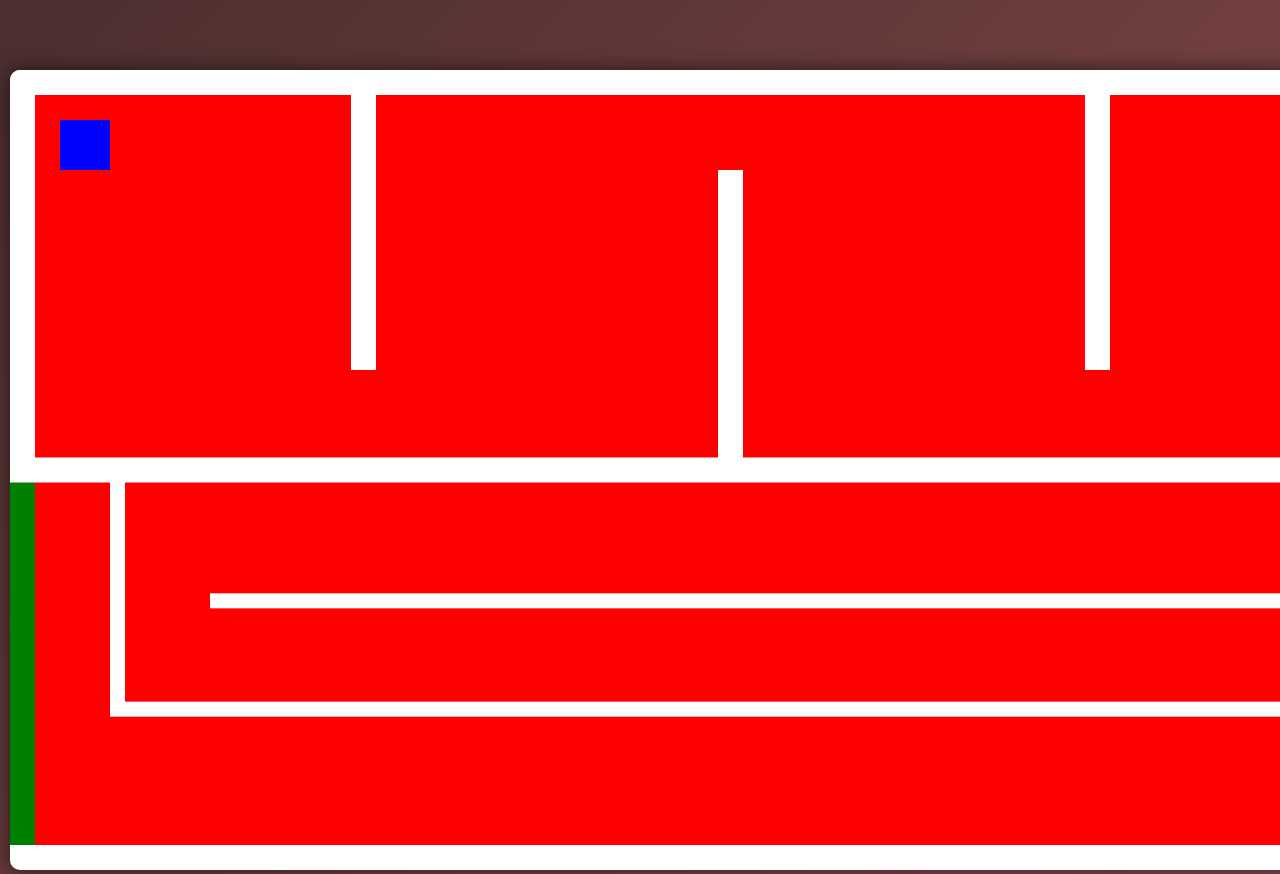
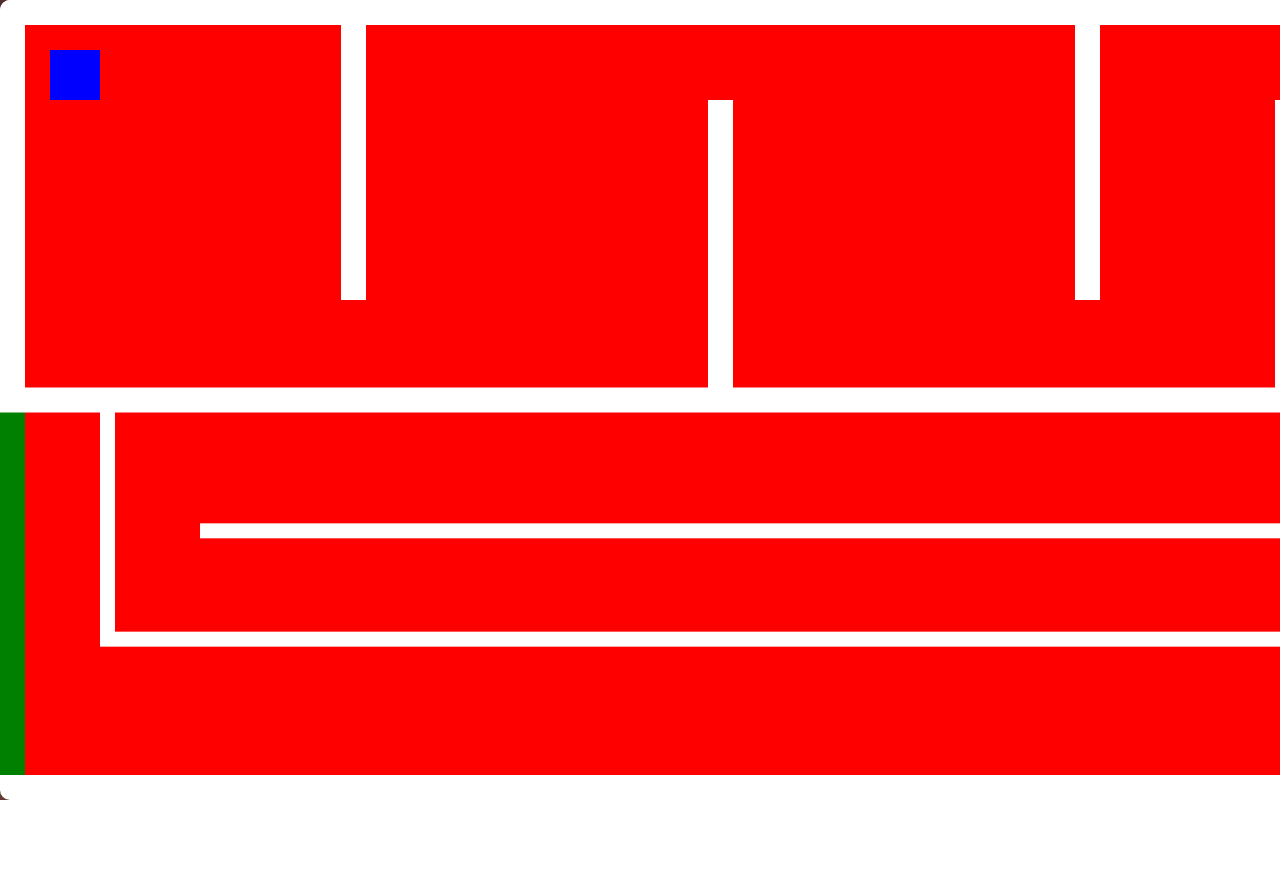
Before and after one commit to Jonas-Invernizzi/Jogo-Labirinto, a plain HTML site: page index.html in a window 1280 px wide. Shown: the top 874 px of the page. After the commit the page ends 800 px from the top, so only its background shows below. Drawn offline with Linux system fonts and the light colour scheme.

Commit message:
Refactor CSS for layout adjustments
Adjusted the positioning of the unordered list and SVG elements.

```diff
--- a/style.css
+++ b/style.css
@@ -13,20 +13,17 @@ body {
 }
 ul {
     position: absolute;
-    top: 10px;
+    top: 820px;
     left: 10px;
     list-style: none;
     color: #ffffff;
     font-size: 1.2rem;
     font-weight: bold;
     text-shadow: 0 0 6px rgba(0,0,0,0.5);
-    z-index: 10;
 }
 svg {
-    margin-top: 70px;
-    margin-left: 10px;
+    position: absolute;
+    top: 0;
+    left: 0;
     border-radius: 10px;
-    box-shadow: 0 0 20px rgba(0,0,0,0.6);
-    z-index: 1;
-    position: relative;
-}
+    box-s
```
